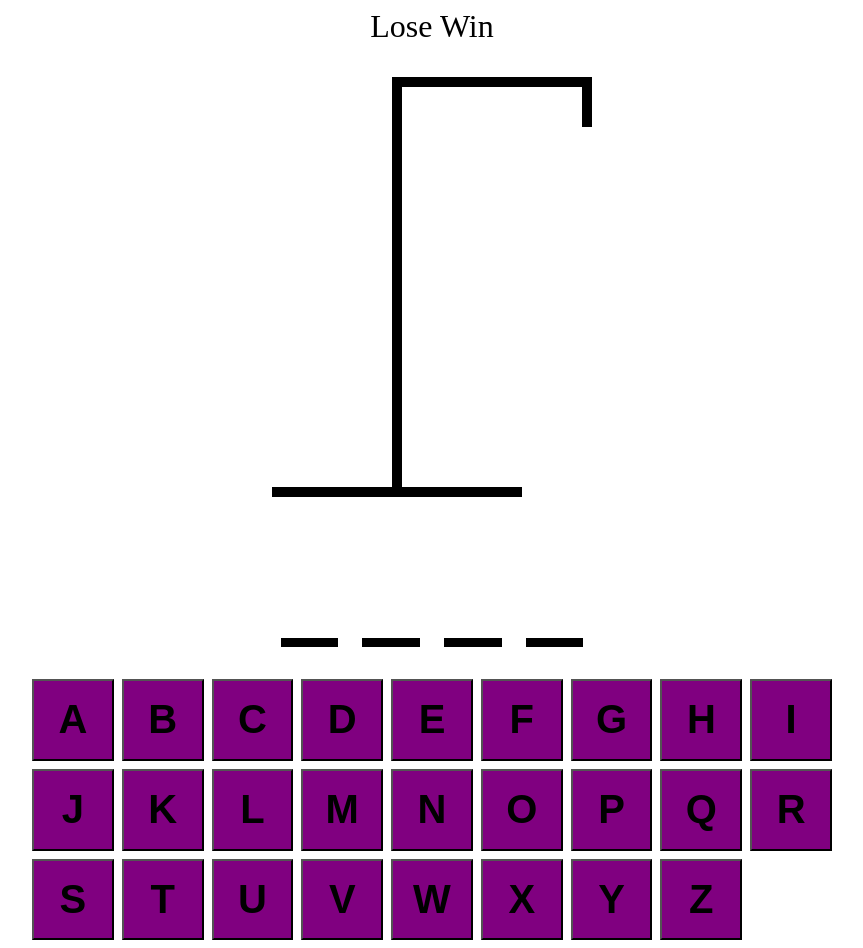
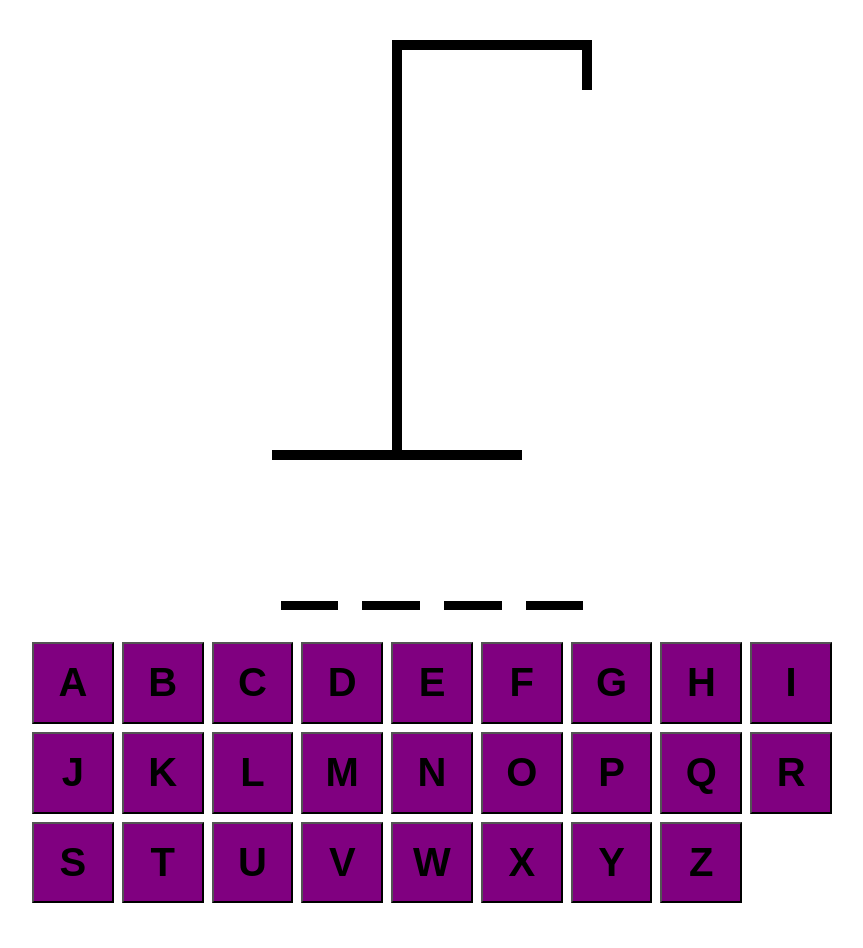
Before and after one commit to DaniM0613/TS, a React (Vite) app in the folder hangman/: page / in a window 1280 px wide. Shown: the whole page, without its empty margins (208-1071 px from the left). After the commit the page ends 911 px from the top, so only its background shows below. Built offline with nearby package versions, Linux system fonts and the light colour scheme.

Commit message:
working in win/lose logic

```diff
--- a/hangman/src/App.tsx
+++ b/hangman/src/App.tsx
@@ -4,24 +4,30 @@
 import { HangmanWord } from "./HangmanWord"
 import { Keyboard } from "./Keyboard"
 
+function getWord() {
+   return words[Math.floor(Math.random() * words.length)]
+}
+
 function App() {
-    const [wordToGuess, setWordToGuess] = useState(() => {
-    return words[Math.floor(Math.random() * words.length)]
-
-  })
-
-  const [guessedLetters, setGuessedLetters] = useState<string[]>([])
+    const [wordToGuess, setWordToGuess] = useState(getWord)
+    const [guessedLetters, setGuessedLetters] = useState<string[]>([])
 
   const incorrectLetters = guessedLetters.filter(
     letter => !wordToGuess.includes(letter)
   )
 
+  const isLoser = incorrectLetters.length >= 6
+  const isWinner = wordToGuess
+    .split("")
+    .every(letter => guessedLetters.includes(letter))
+
   const addGuessedLetter = useCallback(
     (letter: string ) => {
-    if(guessedLetters.includes(letter)) return
+    if(guessedLetters.includes(letter) || isLoser || isWinner)
+      return
 
     setGuessedLetters(currentLetters => [...currentLetters, letter])
-  }, [guessedLetters])
+  }, [guessedLetters, isWinner, isLoser])
 
   useEffect(() => {
     const handler = (e: KeyboardEvent) => {
@@ -39,6 +45,22 @@
     }
   }, [guessedLetters])
 
+  useEffect(() => {
+    const handler = (e: KeyboardEvent) => {
+      const key = e.key
+      if(key !== "Enter") return
+
+      e.preventDefault()
+      setGuessedLetters([])
+      setWordToGuess(getWord())
+    }
+
+    document.addEventListener("keypress", handler)
+    return () => {
+      document.removeEventListener("keypress", handler)
+    }
+  },[])
+
   return (
     <div
       style={{
@@ -51,15 +73,17 @@
     }}
     >
       <div style={{fontSize: "2rem", textAlign:"center" }}>
-        Lose
-        Win
+        {isWinner && "Winner! - Refresh to try again"}
+        {isLoser && "Nice Try - Refresh to try again"}
       </div>
       <HangmanDrawing numberOfGuesses={incorrectLetters.length}/>
-      <HangmanWord guessedLetters={guessedLetters} wordToGuess= {wordToGuess} />
+      <HangmanWord reveal={isLoser} guessedLetters={guessedLetters} wordToGuess= {wordToGuess} />
       <div
         style= {{alignSelf: "stretch"}}
       >
-       <Keyboard activeLetters={guessedLetters.filter(letter => wordToGuess.includes(letter))}
+       <Keyboard
+       disabled={isWinner || isLoser}
+        activeLetters={guessedLetters.filter(letter => wordToGuess.includes(letter))}
         inactiveLetters={incorrectLetters}
         addGuessedLetter={addGuessedLetter}
         />
--- a/hangman/src/HangmanWord.tsx
+++ b/hangman/src/HangmanWord.tsx
@@ -2,9 +2,10 @@
 type HangmanWordProps = {
   guessedLetters: string[]
   wordToGuess: string
+  reveal?: boolean
 }
 
-export function HangmanWord({ guessedLetters, wordToGuess} : HangmanWordProps) {
+export function HangmanWord({ guessedLetters, wordToGuess, reveal =false} : HangmanWordProps) {
 
     return (
       <div
@@ -21,9 +22,10 @@
             <span style={{ borderBottom: ".1em solid black"}} key={index}>
                 <span
                   style={{
-                    visibility: guessedLetters.includes(letter)
+                    visibility: guessedLetters.includes(letter) || reveal
                     ? "visible"
                     : "hidden",
+                    color : !guessedLetters.includes(letter) && reveal ? "red" : "black"
                   }}
                 >
                      {letter}
--- a/hangman/src/Keyboard.tsx
+++ b/hangman/src/Keyboard.tsx
@@ -29,6 +29,7 @@
     "z",
   ]
 type KeyboardProps = {
+  disabled?: boolean
   activeLetters: string[]
   inactiveLetters: string[]
   addGuessedLetter: (letter: string) => void
@@ -37,6 +38,7 @@
 
 export function Keyboard({
    activeLetters,
+   disabled = false,
    inactiveLetters,
    addGuessedLetter,
   } : KeyboardProps) {
@@ -59,7 +61,7 @@
               ${
                 isInactvie ? styles.inactive : " "
               }  `}
-              disabled={isInactvie || isActive}
+              disabled={isInactvie || isActive || disabled}
               key={key}
            >
             {key}
```
